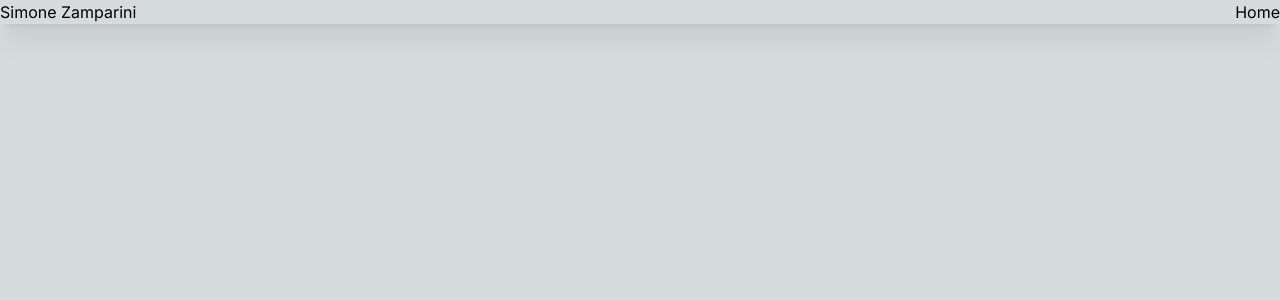
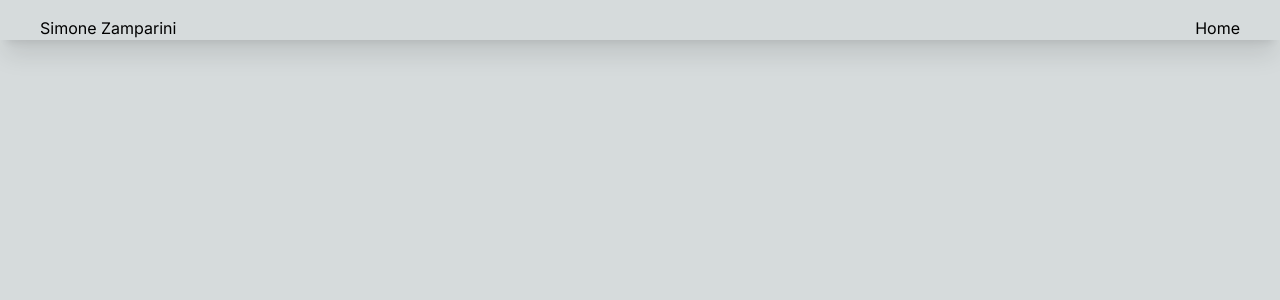
Before and after one commit to simozampa/portfolio, a Next.js app in the folder portfolio/: page / in a window 1280 px wide. Shown: the top 300 px of the page. Built offline with nearby package versions, Linux system fonts and the light colour scheme.

Commit message:
Fix root layout

```diff
--- a/portfolio/app/(components)/header.tsx
+++ b/portfolio/app/(components)/header.tsx
@@ -1,7 +1,7 @@
 export default function Header() {
     return (
         <div className="fixed w-full top-0 shadow-xl">
-            <div className="flex justify-between items-center w-full h-full">
+            <div className="flex justify-between items-center mx-10 mt-4">
                 <span>Simone Zamparini</span>
                 <ul>
                     <li>
```
